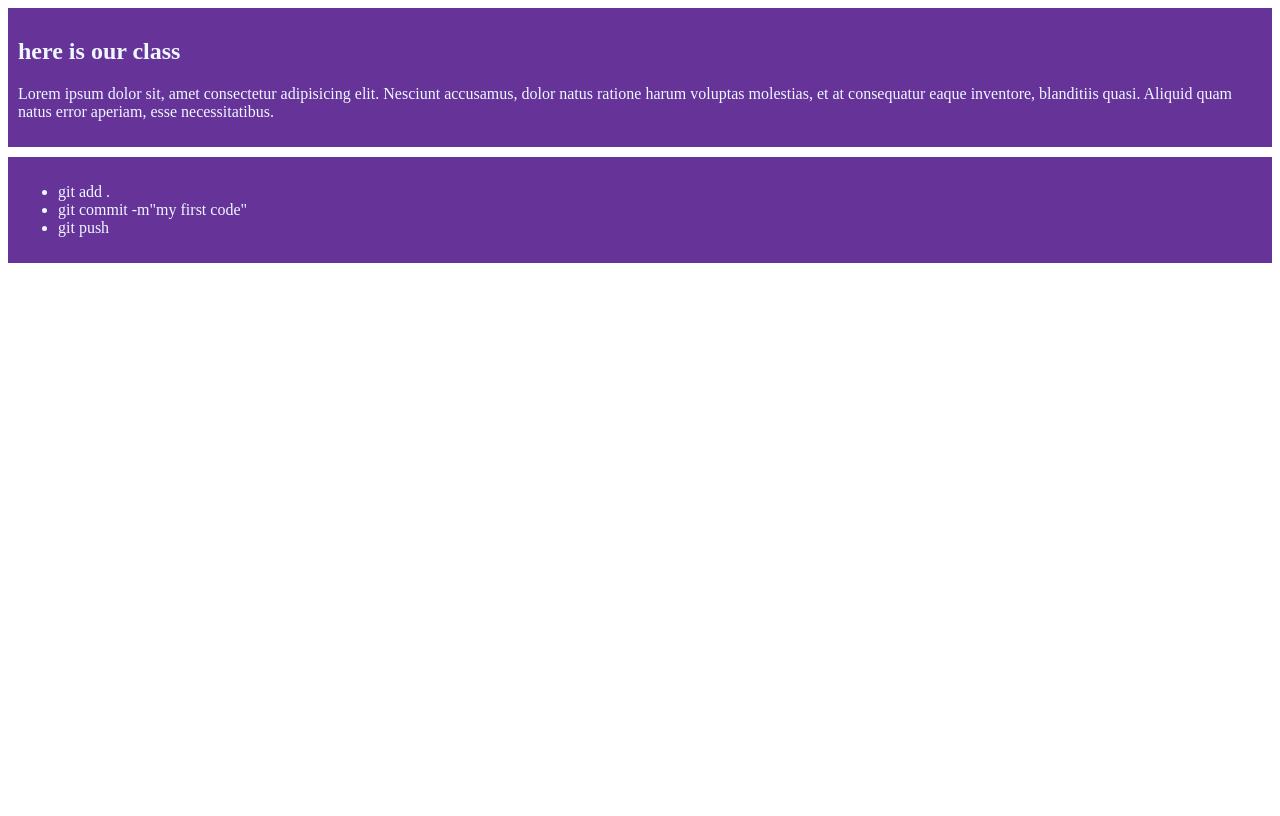
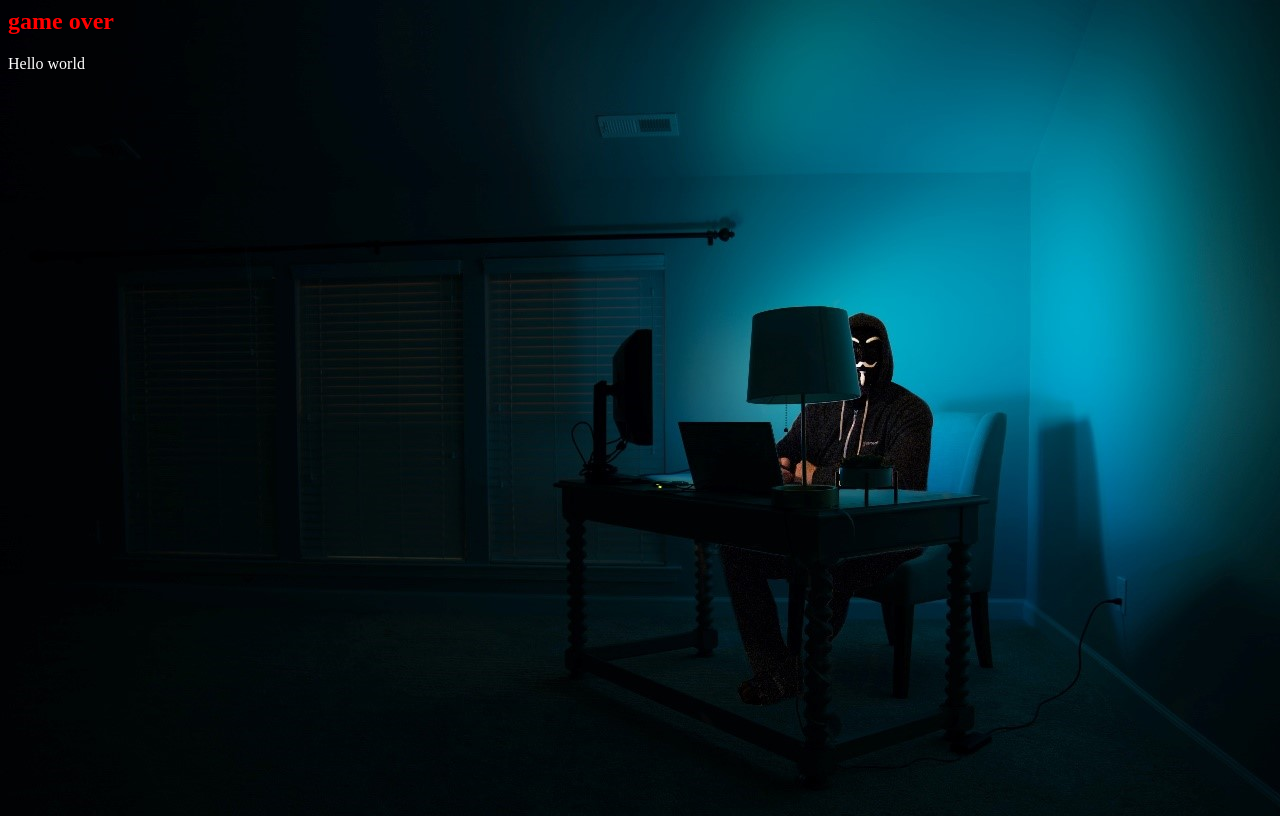
Before and after one commit to Kausar56/learning-html, a plain HTML site: page index.html in a window 1280 px wide. Drawn offline with Linux system fonts and the light colour scheme.

Commit message:
added new file

```diff
--- a/index.html
+++ b/index.html
@@ -6,18 +6,8 @@
     <link rel="stylesheet" href="style.css">
 </head>
 <body>
-    <div class="box">
-        <h2>here is our class</h2>
-        <p>Lorem ipsum dolor sit, amet consectetur adipisicing elit. Nesciunt accusamus, dolor natus ratione harum voluptas molestias, et at consequatur eaque inventore, blanditiis quasi. Aliquid quam natus error aperiam, esse necessitatibus.</p>
 
-    </div>
-
-    <div class="git">
-        <ul>
-            <li> git add .</li>
-            <li>git commit -m"my first code"</li>
-            <li>git push</li>
-        </ul>
-    </div>
+    <h2>game over</h2>
+<p>Hello world</p>
 </body>
 </html>
--- a/style.css
+++ b/style.css
@@ -1,13 +1,17 @@
-.box{
-    background-color: rebeccapurple;
-    color:aliceblue;
-    padding:10px;
-    margin-bottom: 10px;
+body{
+    background-color: red;
+    background-image:url(images/deep-web-cover.jpg);
+    height: 100%;
+    color: white;
+    background-attachment:scroll;
+
 }
 
-.git{
-    background-color: rebeccapurple;
-    color:aliceblue;
-    padding:10px;
-    margin-bottom: 10px;
+p{
+    background-position: bottom;
 }
+
+h2{
+    background-position:right top;
+    color: red;;
+}
```
